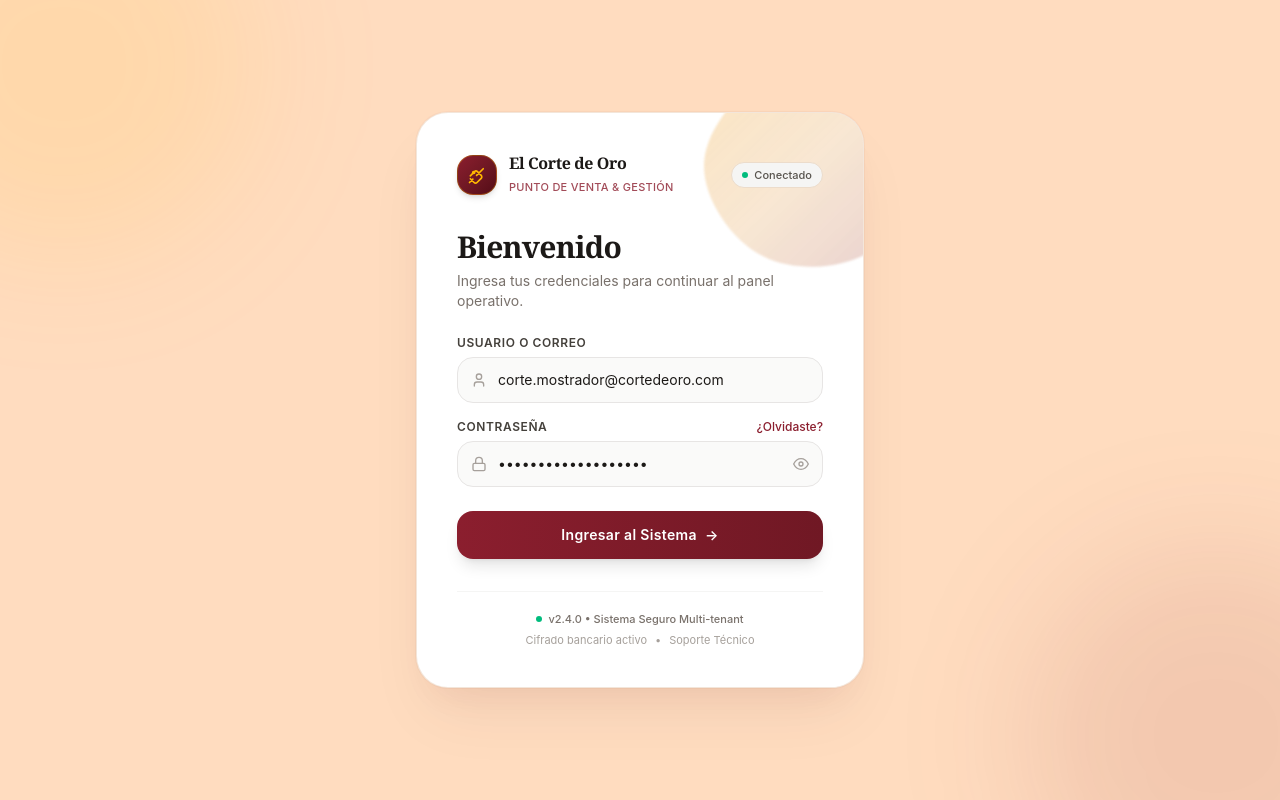
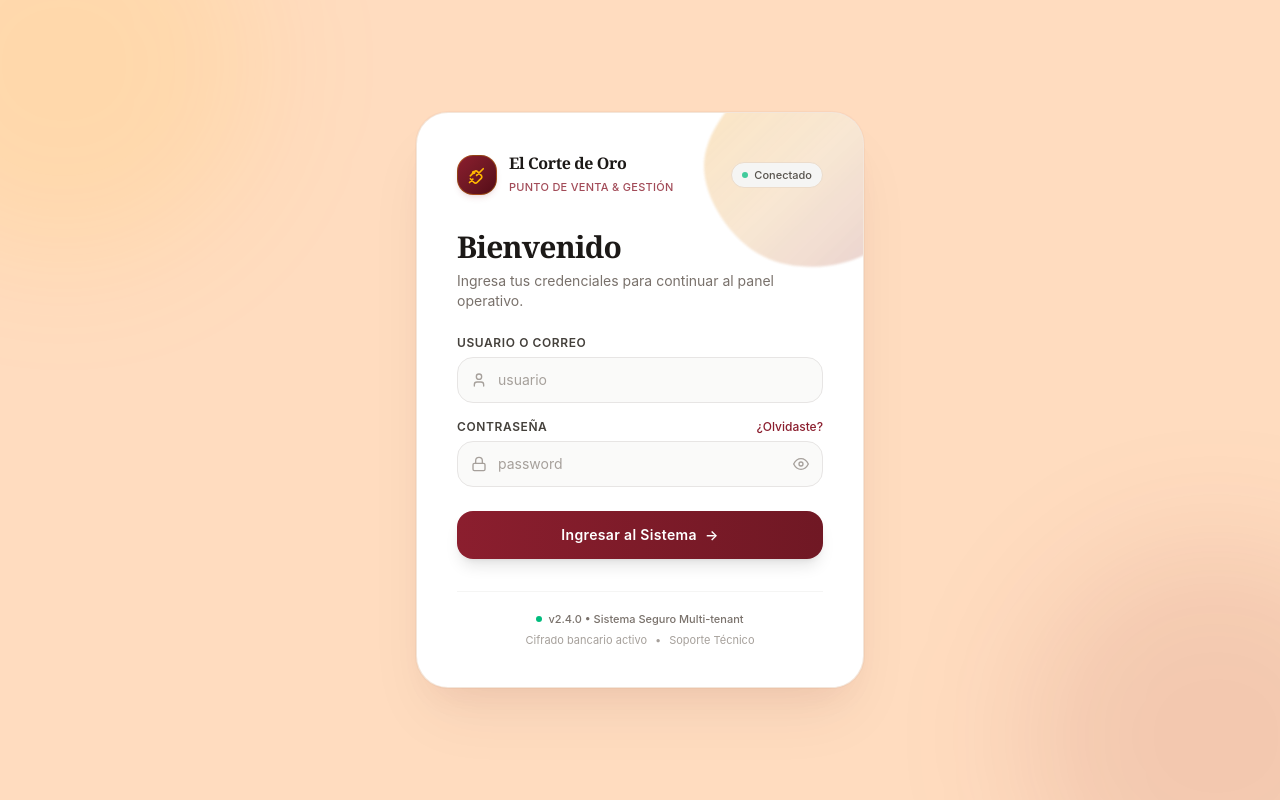
Before and after one commit to Juan-Gonon/ButcherShop-Frontend, a React (Vite) app: page /carniceria/1 in a window 1280 px wide. Built offline with nearby package versions, Linux system fonts and the light colour scheme.

Commit message:
componetizacion login page

```diff
--- a/src/components/Input.tsx
+++ b/src/components/Input.tsx
@@ -1,10 +1,11 @@
 import React, { useState } from 'react';
 
 interface InputProps extends React.InputHTMLAttributes<HTMLInputElement> {
-  label?: string;
-  icon?: React.ReactNode;
-  rightAction?: React.ReactNode;
-  isPassword?: boolean;
+  label?: string
+  icon?: React.ReactNode
+  rightAction?: React.ReactNode
+  isPassword?: boolean
+  placeholder?: string
 }
 
 export const Input: React.FC<InputProps> = ({
@@ -14,21 +15,22 @@ export const Input: React.FC<InputProps> = ({
   isPassword = false,
   type = 'text',
   className = '',
+  placeholder = '',
   id,
   ...props
 }) => {
-  const [showPassword, setShowPassword] = useState(false);
+  const [showPassword, setShowPassword] = useState(false)
 
-  const inputType = isPassword ? (showPassword ? 'text' : 'password') : type;
+  const inputType = isPassword ? (showPassword ? 'text' : 'password') : type
 
   return (
-    <div className="w-full">
+    <div className='w-full'>
       {(label || rightAction) && (
-        <div className="flex items-center justify-between mb-1.5">
+        <div className='flex items-center justify-between mb-1.5'>
           {label && (
             <label
               htmlFor={id}
-              className="block text-xs font-semibold text-stone-700 uppercase tracking-wider"
+              className='block text-xs font-semibold text-stone-700 uppercase tracking-wider'
             >
               {label}
             </label>
@@ -37,9 +39,9 @@ export const Input: React.FC<InputProps> = ({
         </div>
       )}
 
-      <div className="relative rounded-2xl">
+      <div className='relative rounded-2xl'>
         {icon && (
-          <div className="absolute inset-y-0 left-0 pl-3.5 flex items-center pointer-events-none text-stone-400">
+          <div className='absolute inset-y-0 left-0 pl-3.5 flex items-center pointer-events-none text-stone-400'>
             {icon}
           </div>
         )}
@@ -47,6 +49,7 @@ export const Input: React.FC<InputProps> = ({
         <input
           id={id}
           type={inputType}
+          placeholder={placeholder}
           className={`block w-full py-2.5 sm:py-3 text-sm text-stone-900 bg-stone-50 border border-stone-200 rounded-xl sm:rounded-2xl focus:bg-white focus:ring-2 focus:ring-primary/20 focus:border-primary placeholder-stone-400 transition outline-none ${
             icon ? 'pl-10' : 'pl-4'
           } ${isPassword ? 'pr-11' : 'pr-4'} ${className || ''}`}
@@ -55,27 +58,54 @@ export const Input: React.FC<InputProps> = ({
 
         {isPassword && (
           <button
-            type="button"
-            aria-label="Alternar visualización de la contraseña"
-            className="absolute inset-y-0 right-0 pr-3.5 flex items-center text-stone-400 hover:text-stone-600 focus:outline-none cursor-pointer"
+            type='button'
+            aria-label='Alternar visualización de la contraseña'
+            className='absolute inset-y-0 right-0 pr-3.5 flex items-center text-stone-400 hover:text-stone-600 focus:outline-none cursor-pointer'
             onClick={() => setShowPassword((prev) => !prev)}
           >
             {showPassword ? (
               // Eye Off Icon
-              <svg className="w-4 h-4" fill="none" stroke="currentColor" strokeWidth="2" viewBox="0 0 24 24">
-                <path strokeLinecap="round" strokeLinejoin="round" d="M13.875 18.825A10.05 10.05 0 0112 19c-7 0-11-8-11-8a18.45 18.45 0 015.06-5.94M9.9 4.24A9.12 9.12 0 0112 4c7 0 11 8 11 8a18.5 18.5 0 01-2.16 3.19m-6.72-1.07a3 3 0 11-4.24-4.24" />
-                <line x1="1" y1="1" x2="23" y2="23" strokeLinecap="round" strokeLinejoin="round" />
+              <svg
+                className='w-4 h-4'
+                fill='none'
+                stroke='currentColor'
+                strokeWidth='2'
+                viewBox='0 0 24 24'
+              >
+                <path
+                  strokeLinecap='round'
+                  strokeLinejoin='round'
+                  d='M13.875 18.825A10.05 10.05 0 0112 19c-7 0-11-8-11-8a18.45 18.45 0 015.06-5.94M9.9 4.24A9.12 9.12 0 0112 4c7 0 11 8 11 8a18.5 18.5 0 01-2.16 3.19m-6.72-1.07a3 3 0 11-4.24-4.24'
+                />
+                <line
+                  x1='1'
+                  y1='1'
+                  x2='23'
+                  y2='23'
+                  strokeLinecap='round'
+                  strokeLinejoin='round'
+                />
               </svg>
             ) : (
               // Eye Icon
-              <svg className="w-4 h-4" fill="none" stroke="currentColor" strokeWidth="2" viewBox="0 0 24 24">
-                <path strokeLinecap="round" strokeLinejoin="round" d="M1 12s4-8 11-8 11 8 11 8-4 8-11 8-11-8-11-8z" />
-                <circle cx="12" cy="12" r="3" />
+              <svg
+                className='w-4 h-4'
+                fill='none'
+                stroke='currentColor'
+                strokeWidth='2'
+                viewBox='0 0 24 24'
+              >
+                <path
+                  strokeLinecap='round'
+                  strokeLinejoin='round'
+                  d='M1 12s4-8 11-8 11 8 11 8-4 8-11 8-11-8-11-8z'
+                />
+                <circle cx='12' cy='12' r='3' />
               </svg>
             )}
           </button>
         )}
       </div>
     </div>
-  );
-};
+  )
+}
--- a/src/page/LoginPage.tsx
+++ b/src/page/LoginPage.tsx
@@ -1,193 +1,155 @@
-import React, { useState } from 'react';
+import React, { useState } from 'react'
+import { Card } from '../components/Card'
+import { Header } from '../components/Header'
+import { Input } from '../components/Input'
+import { Button } from '../components/Button'
 
 export const LoginPage = () => {
-  const [showPassword, setShowPassword] = useState(false);
-  const [username, setUsername] = useState('corte.mostrador@cortedeoro.com');
-  const [password, setPassword] = useState('CorteOro2024Secure!');
+  const [username, setUsername] = useState('')
+  const [password, setPassword] = useState('')
 
   const handleSubmit = (e: React.FormEvent) => {
-    e.preventDefault();
-    console.log('Login intentado con:', { username, password });
-  };
-
-  const handleTogglePassword = () => {
-    setShowPassword(!showPassword);
-    console.log('Alternar visibilidad de contraseña');
-  };
+    e.preventDefault()
+    console.log('Login intentado con:', { username, password })
+  }
 
   const handleForgotPassword = (e: React.MouseEvent) => {
-    e.preventDefault();
-    console.log('Clic en recuperar contraseña');
-  };
+    e.preventDefault()
+    console.log('Clic en recuperar contraseña')
+  }
 
   const handleSupportClick = (e: React.MouseEvent) => {
-    e.preventDefault();
-    console.log('Clic en soporte técnico');
-  };
+    e.preventDefault()
+    console.log('Clic en soporte técnico')
+  }
 
   return (
-    <div className="min-h-screen w-full flex flex-col justify-center items-center p-4 sm:p-6 lg:p-8 antialiased text-stone-800 bg-[var(--color-tertiary)] selection:bg-[var(--color-primary)] selection:text-white relative overflow-hidden">
-
-      {/* Fondo con Blobs / Ambient Glow Accents */}
-      <div className="fixed inset-0 pointer-events-none overflow-hidden z-0">
-        <div className="absolute -top-32 -left-32 w-96 h-96 bg-amber-400/10 rounded-full blur-3xl"></div>
-        <div className="absolute -bottom-32 -right-32 w-96 h-96 bg-[var(--color-primary)]/10 rounded-full blur-3xl"></div>
+    <div className='min-h-screen w-full flex flex-col justify-center items-center p-4 sm:p-6 lg:p-8 antialiased text-stone-800 bg-tertiary selection:bg-primary selection:text-white relative overflow-hidden'>
+      {/* Background Ambient Glow Accents */}
+      <div className='fixed inset-0 pointer-events-none overflow-hidden z-0'>
+        <div className='absolute -top-32 -left-32 w-96 h-96 bg-amber-400/10 rounded-full blur-3xl' />
+        <div className='absolute -bottom-32 -right-32 w-96 h-96 bg-primary/10 rounded-full blur-3xl' />
       </div>
 
-      {/* Main Login Card */}
-      <main className="relative z-10 w-full max-w-md mx-auto bg-white rounded-3xl sm:rounded-[32px] shadow-[0_20px_40px_-15px_rgba(112,24,36,0.08),0_35px_65px_-10px_rgba(77,42,0,0.06),0_0_1px_1px_rgba(139,30,46,0.04)] border border-[#eedccb]/70 overflow-hidden my-auto transition-all">
+      {/* Login Card Container */}
+      <Card>
+        {/* Header Section */}
+        <Header
+          brandName='El Corte de Oro'
+          brandTagline='Punto de Venta & Gestión'
+          title='Bienvenido'
+          subtitle='Ingresa tus credenciales para continuar al panel operativo.'
+          brandIcon={
+            <svg
+              className='w-5 h-5 text-amber-400'
+              fill='none'
+              stroke='currentColor'
+              strokeWidth='2'
+              viewBox='0 0 24 24'
+            >
+              <path
+                strokeLinecap='round'
+                strokeLinejoin='round'
+                d='M19.5 4.5l-8 8m-4.5 4.5L3 21m1-8l5-5c1-1 2.5-1 3.5 0l4.5 4.5c1 1 1 2.5 0 3.5l-5 5c-1 1-2.5 1-3.5 0L4 16.5'
+              />
+              <circle cx='8' cy='9' fill='currentColor' r='1.2' />
+            </svg>
+          }
+        />
 
-        {/* Organic Fluid Shape Top-Right */}
-        <div className="absolute -top-20 -right-20 w-64 h-64 pointer-events-none opacity-80 select-none z-0">
-          <svg className="w-full h-full filter blur-[1px]" viewBox="0 0 200 200" xmlns="http://www.w3.org/2000/svg">
-            <defs>
-              <linearGradient id="blobGradTop" x1="0%" x2="100%" y1="0%" y2="100%">
-                <stop offset="0%" stop-color="#f59e0b" stop-opacity="0.32"></stop>
-                <stop offset="50%" stop-color="#d97706" stop-opacity="0.22"></stop>
-                <stop offset="100%" stop-color="#8b1e2e" stop-opacity="0.28"></stop>
-              </linearGradient>
-            </defs>
-            <path d="M44.7,-76.4C58.8,-69.2,71.8,-59.1,79.6,-45.8C87.4,-32.6,90,-16.3,88.5,-0.9C86.9,14.6,81.2,29.1,72.8,41.9C64.4,54.7,53.2,65.8,40.1,72.7C26.9,79.5,13.5,82.2,-0.2,82.6C-13.9,82.9,-27.7,81,-40.5,74.5C-53.2,68,-64.8,57,-73.4,43.7C-82,30.4,-87.6,15.2,-86.6,0.6C-85.5,-14,-77.9,-28,-68.6,-39.9C-59.2,-51.7,-48.1,-61.4,-35.6,-69.4C-23.1,-77.4,-11.6,-83.7,1.8,-86.8C15.2,-89.9,30.5,-83.6,44.7,-76.4Z" fill="url(#blobGradTop)" transform="translate(100 100)"></path>
-          </svg>
-        </div>
-
-        {/* Card Content Layer */}
-        <div className="relative z-10 p-7 sm:p-10 flex flex-col justify-between">
-
-          {/* Top Section: Identity & Welcome */}
-          <div>
-            <div className="flex items-center justify-between gap-2 mb-8">
-              <div className="inline-flex items-center gap-3">
-                <div className="w-10 h-10 rounded-2xl bg-gradient-to-br from-[var(--color-primary)] via-[#701824] to-[#540c17] border border-amber-400/30 flex items-center justify-center shadow-md shadow-[var(--color-primary)]/10 text-white">
-                  <svg className="w-5 h-5 text-amber-400" fill="none" stroke="currentColor" strokeLinecap="round" strokeLinejoin="round" strokeWidth="2" viewBox="0 0 24 24">
-                    <path d="M19.5 4.5l-8 8m-4.5 4.5L3 21m1-8l5-5c1-1 2.5-1 3.5 0l4.5 4.5c1 1 1 2.5 0 3.5l-5 5c-1 1-2.5 1-3.5 0L4 16.5"></path>
-                    <circle cx="8" cy="9" fill="currentColor" r="1.2"></circle>
-                  </svg>
-                </div>
-                <div>
-                  <span className="text-base font-bold font-serif tracking-tight text-stone-900 block leading-tight">El Corte de Oro</span>
-                  <span className="text-[11px] font-medium tracking-wide uppercase text-[var(--color-primary)]/80">Punto de Venta & Gestión</span>
-                </div>
-              </div>
-
-              <div className="hidden sm:inline-flex items-center gap-1.5 px-2.5 py-1 rounded-full bg-stone-100 border border-[#ecdccb] text-[11px] font-medium text-stone-600">
-                <span className="w-1.5 h-1.5 rounded-full bg-emerald-500 animate-pulse"></span>
-                <span>Conectado</span>
-              </div>
-            </div>
-
-            {/* Greeting Header */}
-            <div className="space-y-1.5 mb-6">
-              <h1 className="text-2xl sm:text-3xl font-serif font-bold text-stone-900 tracking-tight">
-                Bienvenido
-              </h1>
-              <p className="text-xs sm:text-sm text-stone-500 font-normal">
-                Ingresa tus credenciales para continuar al panel operativo.
-              </p>
-            </div>
-
-            {/* Login Form */}
-            <form className="space-y-4" onSubmit={handleSubmit}>
-
-              {/* Field 1: Usuario / Email */}
-              <div>
-                <label className="block text-xs font-semibold text-stone-700 uppercase tracking-wider mb-1.5" htmlFor="username">
-                  Usuario o Correo
-                </label>
-                <div className="relative rounded-2xl">
-                  <div className="absolute inset-y-0 left-0 pl-3.5 flex items-center pointer-events-none text-stone-400">
-                    <svg className="w-4 h-4 text-stone-400" fill="none" stroke="currentColor" strokeLinecap="round" strokeLinejoin="round" strokeWidth="2" viewBox="0 0 24 24">
-                      <path d="M19 21v-2a4 4 0 0 0-4-4H9a4 4 0 0 0-4 4v2"></path>
-                      <circle cx="12" cy="7" r="4"></circle>
-                    </svg>
-                  </div>
-                  <input
-                    className="block w-full pl-10 pr-4 py-2.5 sm:py-3 text-sm text-stone-900 bg-stone-50 border border-stone-200 rounded-xl sm:rounded-2xl focus:bg-white focus:ring-2 focus:ring-[var(--color-primary)]/20 focus:border-[var(--color-primary)] placeholder-stone-400 transition outline-none"
-                    id="username"
-                    name="username"
-                    type="text"
+        {/* Form */}
+        <form className='space-y-4' onSubmit={handleSubmit}>
+          {/* User Input */}
+          <Input
+            id='username'
+            name='username'
+            label='Usuario o Correo'
             value={username}
+            placeholder='usuario'
             onChange={(e) => setUsername(e.target.value)}
             required
+            icon={
+              <svg
+                className='w-4 h-4 text-stone-400'
+                fill='none'
+                stroke='currentColor'
+                strokeWidth='2'
+                viewBox='0 0 24 24'
+              >
+                <path
+                  strokeLinecap='round'
+                  strokeLinejoin='round'
+                  d='M19 21v-2a4 4 0 0 0-4-4H9a4 4 0 0 0-4 4v2'
                 />
-                </div>
-              </div>
+                <circle cx='12' cy='7' r='4' />
+              </svg>
+            }
+          />
 
-              {/* Field 2: Contraseña */}
-              <div>
-                <div className="flex items-center justify-between mb-1.5">
-                  <label className="block text-xs font-semibold text-stone-700 uppercase tracking-wider" htmlFor="password">
-                    Contraseña
-                  </label>
-                  <a className="text-xs font-medium text-[var(--color-primary)] hover:text-stone-900 hover:underline transition" href="#recuperar" onClick={handleForgotPassword}>
-                    ¿Olvidaste?
-                  </a>
-                </div>
-                <div className="relative rounded-2xl">
-                  <div className="absolute inset-y-0 left-0 pl-3.5 flex items-center pointer-events-none text-stone-400">
-                    <svg className="w-4 h-4 text-stone-400" fill="none" stroke="currentColor" strokeLinecap="round" strokeLinejoin="round" strokeWidth="2" viewBox="0 0 24 24">
-                      <rect height="11" rx="2" ry="2" width="18" x="3" y="11"></rect>
-                      <path d="M7 11V7a5 5 0 0 1 10 0v4"></path>
-                    </svg>
-                  </div>
-                  <input
-                    className="block w-full pl-10 pr-11 py-2.5 sm:py-3 text-sm text-stone-900 bg-stone-50 border border-stone-200 rounded-xl sm:rounded-2xl focus:bg-white focus:ring-2 focus:ring-[var(--color-primary)]/20 focus:border-[var(--color-primary)] placeholder-stone-400 transition font-[var(--font-label)] outline-none"
-                    id="password"
-                    name="password"
-                    type={showPassword ? 'text' : 'password'}
+          {/* Password Input */}
+          <Input
+            id='password'
+            name='password'
+            label='Contraseña'
+            isPassword
+            placeholder='password'
             value={password}
             onChange={(e) => setPassword(e.target.value)}
             required
+            icon={
+              <svg
+                className='w-4 h-4 text-stone-400'
+                fill='none'
+                stroke='currentColor'
+                strokeWidth='2'
+                viewBox='0 0 24 24'
+              >
+                <rect height='11' rx='2' ry='2' width='18' x='3' y='11' />
+                <path
+                  strokeLinecap='round'
+                  strokeLinejoin='round'
+                  d='M7 11V7a5 5 0 0 1 10 0v4'
+                />
+              </svg>
+            }
+            rightAction={
+              <a
+                href='#recuperar'
+                onClick={handleForgotPassword}
+                className='text-xs font-medium text-primary hover:text-stone-900 hover:underline transition'
+              >
+                ¿Olvidaste?
+              </a>
+            }
           />
 
-                  {/* Password Toggle Button */}
-                  <button
-                    aria-label="Alternar visualización de la contraseña"
-                    className="absolute inset-y-0 right-0 pr-3.5 flex items-center text-stone-400 hover:text-stone-600 focus:outline-none"
-                    id="toggle-password"
-                    type="button"
-                    onClick={handleTogglePassword}
-                  >
-                    <svg className="w-4 h-4" fill="none" stroke="currentColor" strokeLinecap="round" strokeLinejoin="round" strokeWidth="2" viewBox="0 0 24 24">
-                      <path d="M1 12s4-8 11-8 11 8 11 8-4 8-11 8-11-8-11-8z"></path>
-                      <circle cx="12" cy="12" r="3"></circle>
-                    </svg>
-                  </button>
+          {/* Submit Button */}
+          <div className='pt-2'>
+            <Button type='submit' icon='→'>
+              Ingresar al Sistema
+            </Button>
           </div>
-              </div>
+        </form>
 
-              {/* Primary Submit Button */}
-              <div className="pt-2">
-                <button
-                  className="w-full inline-flex justify-center items-center gap-2 py-3.5 px-6 rounded-xl sm:rounded-2xl shadow-lg shadow-[var(--color-primary)]/20 text-sm font-semibold tracking-wide text-white bg-gradient-to-r from-[var(--color-primary)] to-[#701824] hover:opacity-95 active:scale-[0.99] focus:outline-none focus:ring-2 focus:ring-offset-2 focus:ring-[var(--color-primary)] transition duration-150 group cursor-pointer"
-                  type="submit"
-                >
-                  <span>Ingresar al Sistema</span>
-                  <span className="transition-transform transform group-hover:translate-x-1">→</span>
-                </button>
-              </div>
-
-            </form>
-          </div>
-
-          {/* Footer Inside Card */}
-          <footer className="mt-8 pt-5 border-t border-stone-100 flex flex-col items-center justify-center gap-1.5 text-center text-xs text-stone-400">
-            <div className="flex items-center gap-1.5 text-stone-500 font-medium text-[11px]">
-              <span className="w-1.5 h-1.5 rounded-full bg-emerald-500"></span>
+        {/* Card Footer */}
+        <footer className='mt-8 pt-5 border-t border-stone-100 flex flex-col items-center justify-center gap-1.5 text-center text-xs text-stone-400'>
+          <div className='flex items-center gap-1.5 text-stone-500 font-medium text-[11px]'>
+            <span className='w-1.5 h-1.5 rounded-full bg-emerald-500' />
             <span>v2.4.0 • Sistema Seguro Multi-tenant</span>
           </div>
-            <div className="flex items-center gap-2 text-[11px] text-stone-400">
+          <div className='flex items-center gap-2 text-[11px] text-stone-400'>
             <span>Cifrado bancario activo</span>
             <span>•</span>
-              <a className="hover:text-[var(--color-primary)] transition" href="#soporte" onClick={handleSupportClick}>
+            <a
+              href='#soporte'
+              onClick={handleSupportClick}
+              className='hover:text-primary transition'
+            >
               Soporte Técnico
             </a>
           </div>
         </footer>
-
+      </Card>
     </div>
-      </main>
-
-    </div>
-  );
-};
+  )
+}
```
Lines whose indentation alone changed are shown as unchanged.
